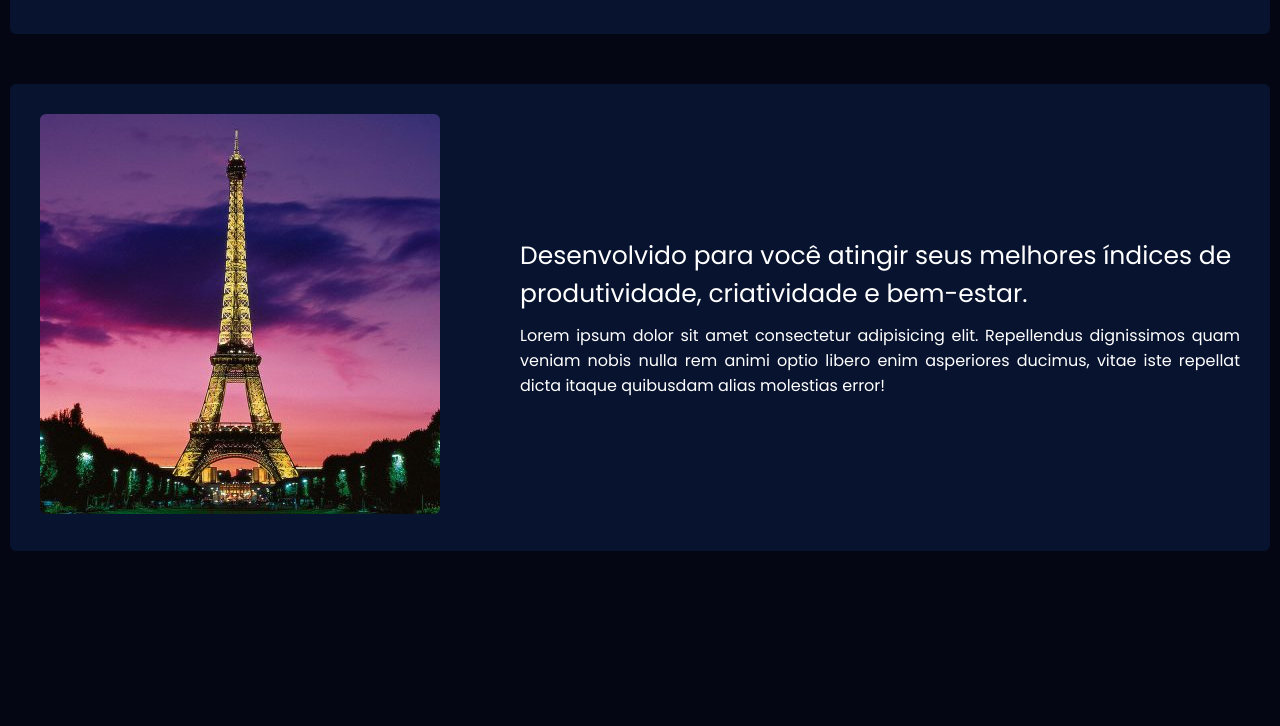
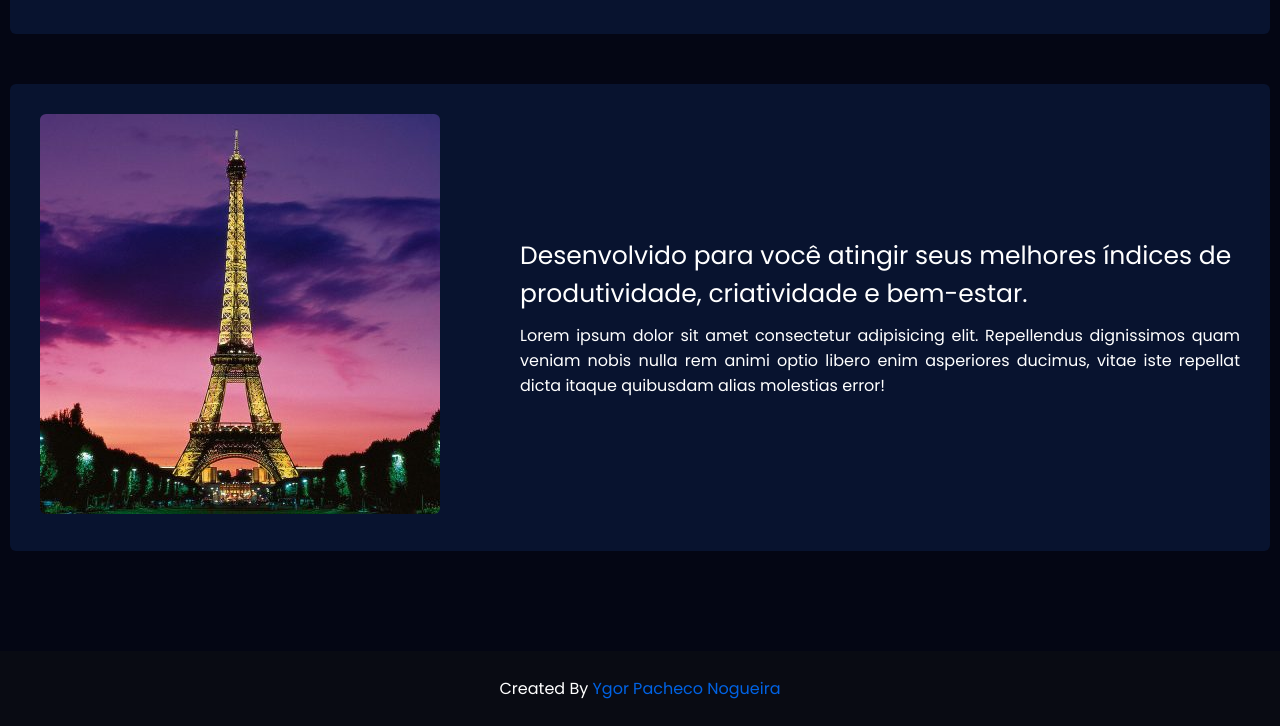
Before and after one commit to ygorp/Vix-Shop, a plain HTML site: page sobre-empresa.html in a window 1280 px wide. Shown: the part 1153-1879 px from the top of the page. Before the commit the page ends 1804 px from the top, so only its background shows below. Drawn offline with Linux system fonts and the light colour scheme.

Commit message:
rodapé da página sobre empresa e finalizado

```diff
--- a/sobre-empresa.html
+++ b/sobre-empresa.html
@@ -73,6 +73,10 @@
         </div>
     </section>
 
+    <footer>
+        <span>Created By <a href="">Ygor Pacheco Nogueira</a></span>
+    </footer>
+
     <script src="https://kit.fontawesome.com/6215fc3775.js" crossorigin="anonymous"></script>
     <script src="/js/index.js"></script>
 </body>
```
